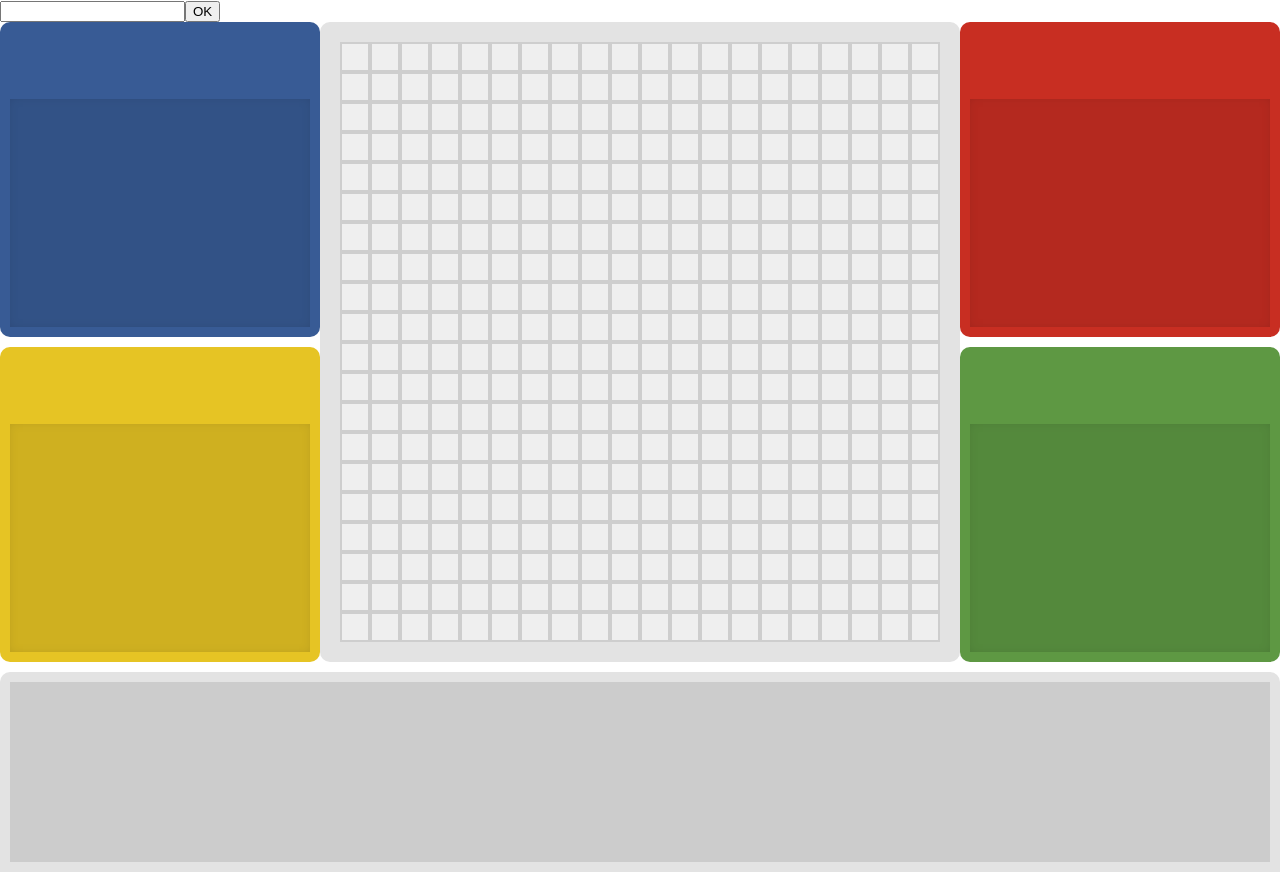
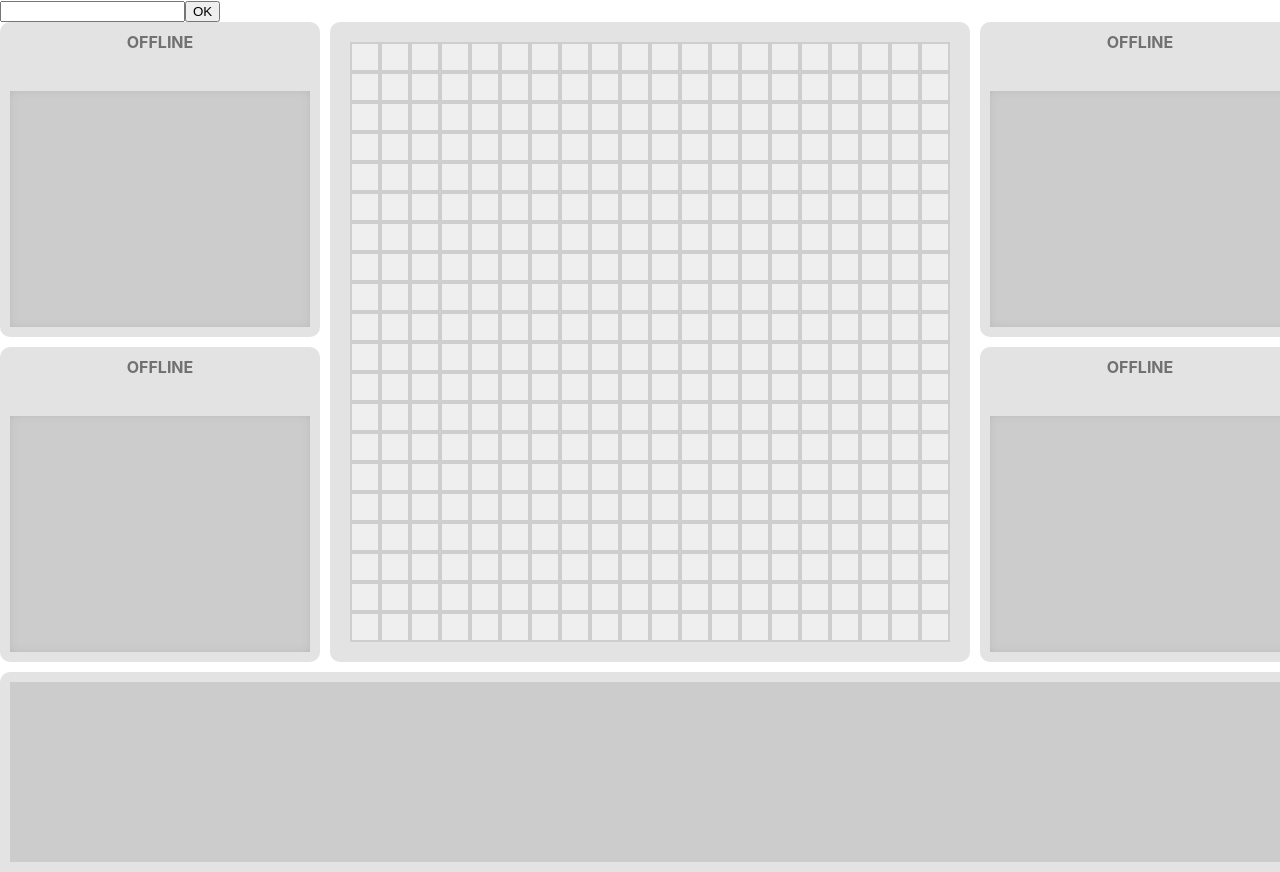
Before and after one commit to Phryxia/blokus, a Next.js app: page /game in a window 1280 px wide. Built offline with nearby package versions, Linux system fonts and the light colour scheme.

Commit message:
Add player status's score

```diff
--- a/src/components/game/index.tsx
+++ b/src/components/game/index.tsx
@@ -1,7 +1,6 @@
 import classnames from 'classnames/bind'
 import styles from '../../styles/game.module.css'
 import { useEffect } from 'react'
-import { Color } from '../../model'
 import { useGame } from '../../context/game'
 import { useRoom } from '../../context/room'
 import HandleInput from './handleInput'
@@ -12,7 +11,7 @@ import Board from './board'
 const cx = classnames.bind(styles)
 
 export default function GameRoom() {
-  const { gameState, createGame } = useGame()
+  const { createGame } = useGame()
   const { me } = useRoom()
 
   console.log(me)
@@ -22,39 +21,23 @@ export default function GameRoom() {
   }, [me])
 
   return (
-    <>
+    <div className={cx('root')}>
       {!me && <HandleInput />}
 
       <div className={cx('upper-display')}>
         <div className={cx('players-container')}>
-          <PlayerStatus
-            player={gameState?.players[0]?.player}
-            remainMinos={gameState?.players[0]?.remainMinos ?? []}
-            color={Color.BLUE}
-          />
-          <PlayerStatus
-            player={gameState?.players[1]?.player}
-            remainMinos={gameState?.players[1]?.remainMinos ?? []}
-            color={Color.YELLOW}
-          />
+          <PlayerStatus playerId={0} />
+          <PlayerStatus playerId={1} />
         </div>
         <div className={cx('board')}>
           <Board />
         </div>
         <div className={cx('players-container')}>
-          <PlayerStatus
-            player={gameState?.players[2]?.player}
-            remainMinos={gameState?.players[2]?.remainMinos ?? []}
-            color={Color.RED}
-          />
-          <PlayerStatus
-            player={gameState?.players[3]?.player}
-            remainMinos={gameState?.players[3]?.remainMinos ?? []}
-            color={Color.GREEN}
-          />
+          <PlayerStatus playerId={2} />
+          <PlayerStatus playerId={3} />
         </div>
       </div>
       <MyMinos />
-    </>
+    </div>
   )
 }
--- a/src/components/game/playerStatus/index.tsx
+++ b/src/components/game/playerStatus/index.tsx
@@ -1,26 +1,35 @@
 import classnames from 'classnames/bind'
 import styles from '../../../styles/game.module.css'
-import { Color, Mino, Player } from '../../../model'
 import MinoComponent from '../../mino'
+import { useGame } from '@context/game'
 
 const cx = classnames.bind(styles)
 
 interface PlayerStatusProps {
-  player?: Player
-  color: Color
-  remainMinos: Mino[]
+  playerId: number
 }
 
-export default function PlayerStatus({
-  player,
-  color,
-  remainMinos,
-}: PlayerStatusProps) {
+export default function PlayerStatus({ playerId }: PlayerStatusProps) {
+  const { gameState } = useGame()
+
+  const playerStatus = gameState?.players[playerId]
+  const player = playerStatus?.player
+
+  const color = playerStatus?.color
+  const remainMinos = playerStatus?.remainMinos
+  const score = remainMinos?.reduce((sum, mino) => sum + mino.shapes.length, 0)
+
   return (
-    <div className={classnames(cx('player'), color)}>
-      <span className={cx('player-name')}>{player?.name}</span>
+    <div className={classnames(cx('player'), color, { white: !color })}>
+      <span className={cx('player-name')}>{player?.name ?? 'OFFLINE'}</span>
+      <span className={cx('player-score')}>
+        {player &&
+          `${score} cell${score > 1 ? 's' : ''} remain${
+            score === 1 ? 's' : ''
+          }`}
+      </span>
       <div className={cx('mino-container')}>
-        {remainMinos.map((mino) => (
+        {remainMinos?.map((mino) => (
           <div key={mino.name} className={cx('mino')}>
             <MinoComponent mino={mino} cellSize={15} isBiased color={color} />
           </div>
--- a/src/context/game.tsx
+++ b/src/context/game.tsx
@@ -10,7 +10,7 @@ import {
   Rotation,
 } from '../model'
 import { shuffle } from '../utils'
-import { flipX, flipY, MINOS, rotate, transform } from '../model/minos'
+import { MINOS, transform } from '../model/minos'
 import { useRoom } from '../context/room'
 
 interface GameContextInterface {
--- a/src/styles/game.module.css
+++ b/src/styles/game.module.css
@@ -1,8 +1,20 @@
+.root {
+  width: min-content;
+}
+
 .upper-display {
   width: 100%;
   height: 640px;
   margin-bottom: 10px;
   display: flex;
+}
+
+.upper-display > * {
+  margin-right: 10px;
+}
+
+.upper-display > *:last-child {
+  margin-right: 0;
 }
 
 .players-container {
@@ -30,13 +42,21 @@
 
 .player-name {
   display: flex;
-  flex-basis: 20%;
+  /* flex-basis: 20%; */
   justify-content: center;
   align-items: center;
-  margin-bottom: 10px;
   color: rgba(0, 0, 0, 0.5);
   font-weight: bold;
   width: 100%;
+}
+
+.player-score {
+  display: flex;
+  justify-content: center;
+  align-items: center;
+  color: rgba(0, 0, 0, 0.5);
+  width: 100%;
+  margin-bottom: 10px;
 }
 
 /* player status's minos */
@@ -45,6 +65,7 @@
   overflow-y: auto;
   display: flex;
   flex-wrap: wrap;
+  align-content: flex-start;
   background: rgba(0, 0, 0, 0.1);
   padding: 10px;
   box-shadow: rgba(0, 0, 0, 0.35) 0px 0px 15px -9px inset;
@@ -59,6 +80,7 @@
 
 /* My minos */
 .lower-display {
+  width: 100%;
   height: 25vh;
   background: #e3e3e3;
   border-radius: 10px 10px 0 0;
--- a/src/styles/globals.css
+++ b/src/styles/globals.css
@@ -15,6 +15,10 @@ a {
   box-sizing: border-box;
 }
 
+.white {
+  background: #e3e3e3;
+}
+
 .red {
   background: rgb(200, 46, 34);
 }
```
